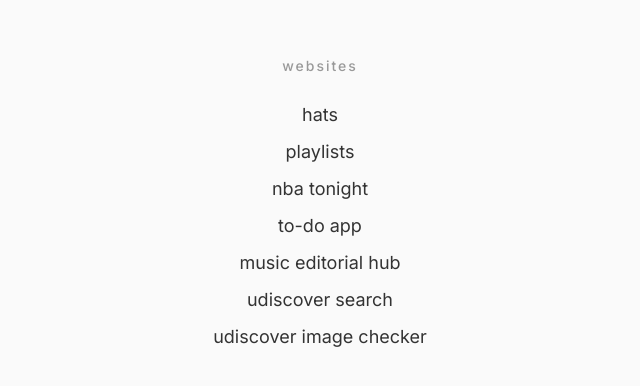
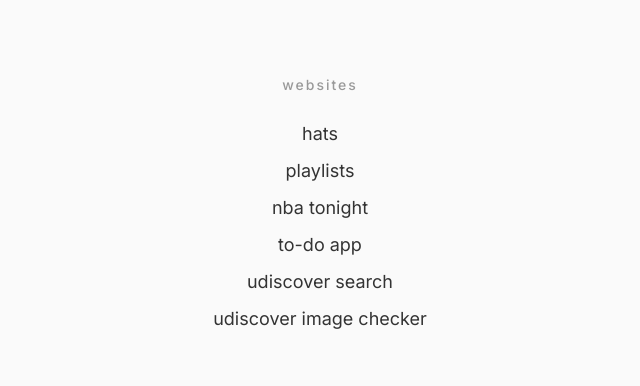
Before and after one commit to toddlburns/links, a website: page index.html in a window 1280 px wide. Shown: the part 198-584 px from the top of the page, without its empty margins (320-960 px from the left). Drawn offline with Linux system fonts and the light colour scheme.

Commit message:
Remove music editorial hub link
Co-Authored-By: Claude Opus 4.5 <noreply@anthropic.com>

```diff
--- a/index.html
+++ b/index.html
@@ -63,7 +63,6 @@
             <a href="https://toddlburns.github.io/globe-playlists/">playlists</a>
             <a href="https://toddlburns.github.io/nba-today">nba tonight</a>
             <a href="https://toddlburns.github.io/todo-app">to-do app</a>
-            <a href="https://toddlburns.github.io/music-editorial-hub">music editorial hub</a>
             <a href="https://toddlburns.github.io/udiscover-search">udiscover search</a>
             <a href="https://toddlburns.github.io/udiscover-image-checker">udiscover image checker</a>
         </div>
```
